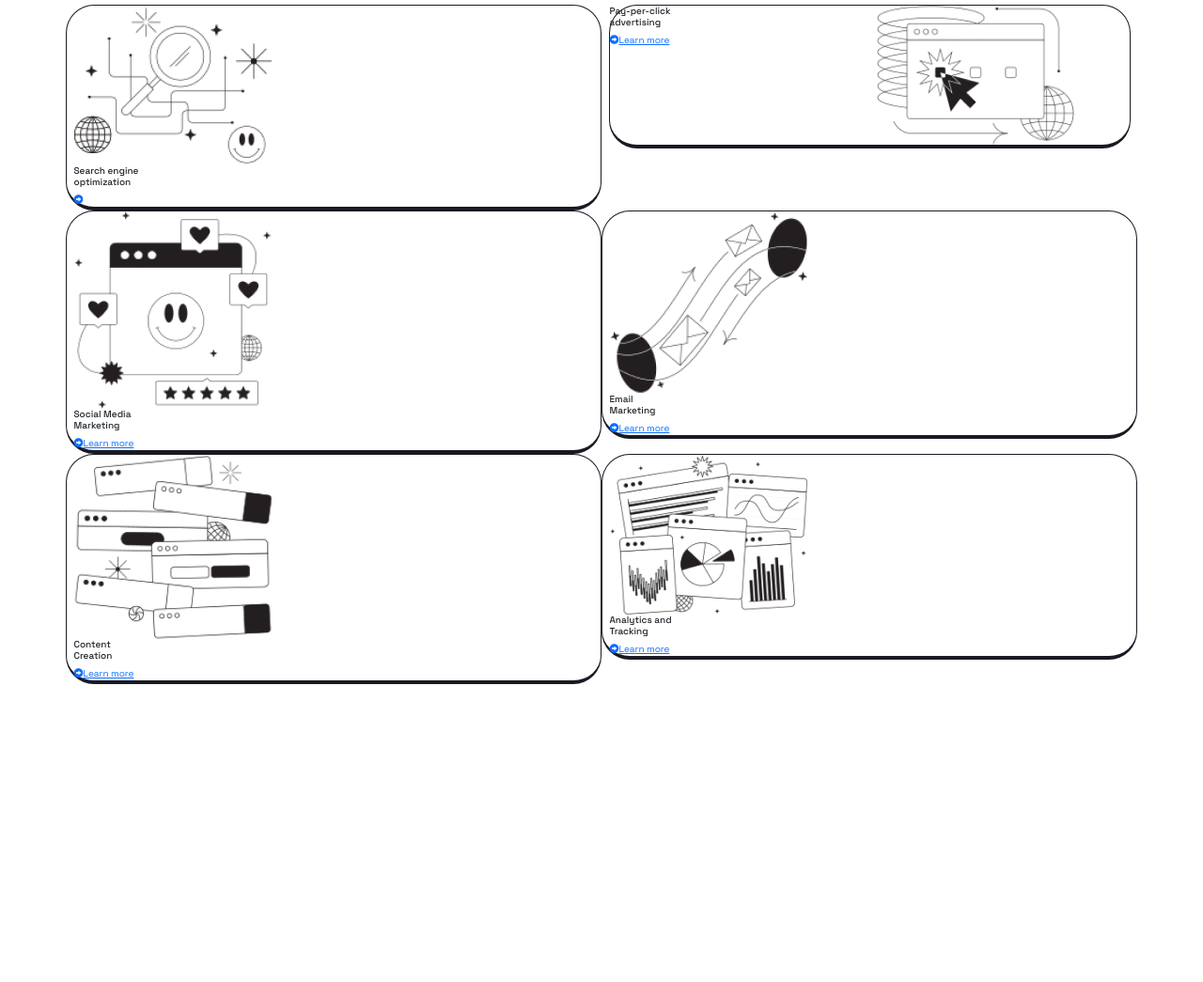
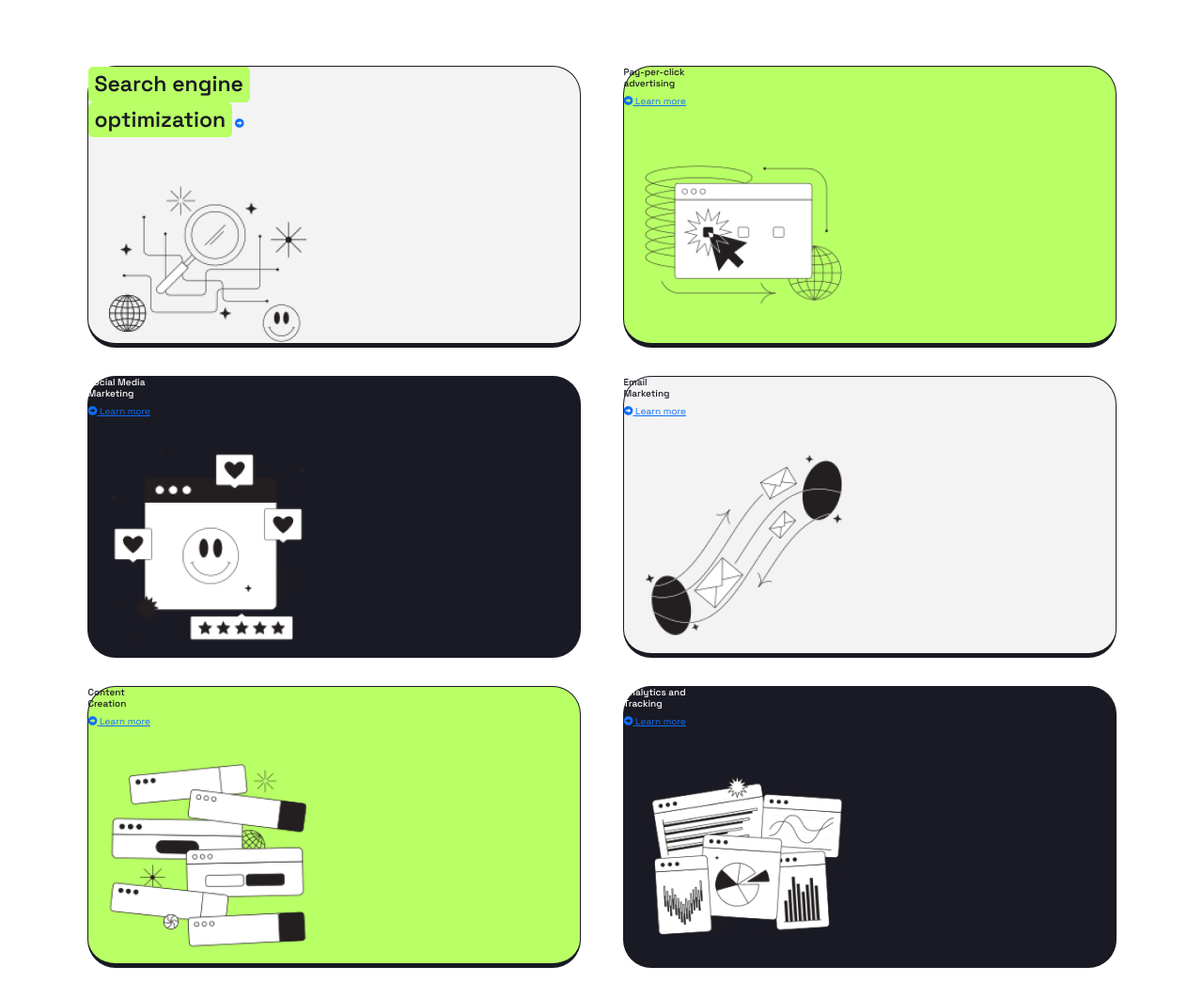
Before and after one commit to mahiaorg/positivuse, a plain HTML site: page index.html in a window 1280 px wide. Shown: the part 907-1952 px from the top of the page at 94% size. Before the commit the page ends 1635 px from the top, so only its background shows below. Drawn offline with nearby package versions, Linux system fonts and the light colour scheme.

Commit message:
styling boxes

```diff
--- a/index.html
+++ b/index.html
@@ -66,59 +66,106 @@
             </p>
         </div>
         <div class="row">
+            <!-- Search Engine Optimization -->
             <div class="col-xl-6">
-                <div class="row servis-boxs">
-                    <div><img src="./images/serche.png" alt="serche"></div>
-                    <div>
-                        <h6>Search engine<br/>optimization</h6>
-                        <a href=""><span class="glyphicon glyphicon-circle-arrow-right"></span></a>
+                <div class="servis-boxs servis-boxs-gray">
+                    <div class="row">
+                        <div class="col-xl-6">
+                            <h6 class="servis-boxes-title-gray">Search engine</h6>
+                            <br/>
+                            <h6 class="servis-boxes-title-gray">optimization</h6>
+                            <a href="">
+                                <span class="glyphicon glyphicon-circle-arrow-right"></span>
+                            </a>
+                        </div>
+                        <div class="col-xl-6 services-imgs">
+                            <img src="./images/serche.png" class="services-img" alt="serche">
+                        </div>
                     </div>
                 </div>
             </div>
+
+            <!-- Pay-per-click Advertising -->
             <div class="col-xl-6">
-                <div class="servis-boxs">
+                <div class="servis-boxs servis-boxs-green">
                     <div class="row">
                         <div class="col-xl-6">
-                            <h6>Pay-per-click<br/>advertising</h6>
-                            <a href=""><span class="glyphicon glyphicon-circle-arrow-right"></span>Learn more</a>
+                            <h6 class="servis-boxes-title">Pay-per-click<br/>advertising</h6>
+                            <a href="">
+                                <span class="glyphicon glyphicon-circle-arrow-right"></span> Learn more
+                            </a>
                         </div>
-                        <div class="col-xl-6"><img src="./images/web.png" alt="web"></div>
+                        <div class="col-xl-6 services-imgs">
+                            <img src="./images/web.png" class="services-img" alt="web">
+                        </div>
                     </div>
                 </div>
             </div>
+
+            <!-- Social Media Marketing -->
             <div class="col-xl-6">
-                <div class="row servis-boxs">
-                    <div><img src="./images/comments.png" alt="comments"></div>
-                    <div>
-                        <h6>Social Media<br/>Marketing</h6>
-                        <a href=""><span class="glyphicon glyphicon-circle-arrow-right"></span>Learn more</a>
+                <div class="servis-boxs servis-boxs-dark">
+                    <div class="row">
+                        <div class="col-xl-6">
+                            <h6 class="servis-boxes-title">Social Media<br/>Marketing</h6>
+                            <a href="">
+                                <span class="glyphicon glyphicon-circle-arrow-right"></span> Learn more
+                            </a>
+                        </div>
+                        <div class="col-xl-6 services-imgs">
+                            <img src="./images/comments.png" class="services-img" alt="comments">
+                        </div>
                     </div>
                 </div>
             </div>
+
+            <!-- Email Marketing -->
             <div class="col-xl-6">
-                <div class="row servis-boxs">
-                    <div class=""><img src="./images/network.png" alt="network"></div>
-                    <div>
-                        <h6>Email<br/>Marketing</h6>
-                        <a href=""><span class="glyphicon glyphicon-circle-arrow-right"></span>Learn more</a>
+                <div class="servis-boxs servis-boxs-gray">
+                    <div class="row">
+                        <div class="col-xl-6">
+                            <h6 class="servis-boxes-title">Email<br/>Marketing</h6>
+                            <a href="">
+                                <span class="glyphicon glyphicon-circle-arrow-right"></span> Learn more
+                            </a>
+                        </div>
+                        <div class="col-xl-6 services-imgs">
+                            <img src="./images/network.png" class="services-img" alt="network">
+                        </div>
                     </div>
                 </div>
             </div>
+
+            <!-- Content Creation -->
             <div class="col-xl-6">
-                <div class="row servis-boxs">
-                    <div><img src="./images/Illustration.png" alt="Illustration"></div>
-                    <div>
-                        <h6>Content<br/>Creation</h6>
-                        <a href=""><span class="glyphicon glyphicon-circle-arrow-right"></span>Learn more</a>
+                <div class="servis-boxs servis-boxs-green">
+                    <div class="row">
+                        <div class="col-xl-6">
+                            <h6 class="servis-boxes-title">Content<br/>Creation</h6>
+                            <a href="">
+                                <span class="glyphicon glyphicon-circle-arrow-right"></span> Learn more
+                            </a>
+                        </div>
+                        <div class="col-xl-6 services-imgs">
+                            <img src="./images/Illustration.png" class="services-img" alt="Illustration">
+                        </div>
                     </div>
                 </div>
             </div>
+
+            <!-- Analytics and Tracking -->
             <div class="col-xl-6">
-                <div class="row servis-boxs">
-                    <div><img src="./images/amar.png" alt="amar"></div>
-                    <div>
-                        <h6> Analytics and<br/>Tracking</h6>
-                        <a href=""><span class="glyphicon glyphicon-circle-arrow-right"></span>Learn more</a>
+                <div class="servis-boxs servis-boxs-dark">
+                    <div class="row">
+                        <div class="col-xl-6">
+                            <h6 class="servis-boxes-title">Analytics and<br/>Tracking</h6>
+                            <a href="">
+                                <span class="glyphicon glyphicon-circle-arrow-right"></span> Learn more
+                            </a>
+                        </div>
+                        <div class="col-xl-6 services-imgs">
+                            <img src="./images/amar.png" class="services-img" alt="amar">
+                        </div>
                     </div>
                 </div>
             </div>
--- a/style.css
+++ b/style.css
@@ -73,7 +73,10 @@ body{
     text-align: center;
     margin-top: auto;
     margin-bottom: auto;
+}
 
+.title-div{
+    margin-bottom: 50px;
 }
 
 p{
@@ -87,6 +90,49 @@ p{
 
 .servis-boxs{
     border: 1px solid #191A23;
-    border-bottom: 4px solid #191A23;
+    border-bottom: 5px solid #191A23;
     border-radius: 30px;
+    height: 300px;
+    margin: 15px;
 }
+
+.services-imgs {
+    position: relative;
+    padding: 135px;
+}
+
+.services-img{
+    width: auto;
+    height: auto;
+    position: absolute;
+    top: 50%;
+    left: 50%;
+    transform: translate(-50%, -50%);
+}
+
+.servis-boxs-dark{
+    background-color: #191A23;
+    color: #fff;
+}
+
+.servis-boxs-green{
+    background-color: #B9FF66;
+    color: #191A23;
+}
+
+.servis-boxs-gray{
+    background-color: #F3F3F3;
+    color: #191A23;
+}
+
+.servis-boxes-title-gray{
+    background-color: #B9FF66;
+    font-size: 23px;
+    font-weight: 600;
+    font-family:space-grotesk;
+    margin: 0;
+    padding: 5px 7px;
+    border-radius: 5px;
+    width: auto;
+    display: inline-block;
+}
```
